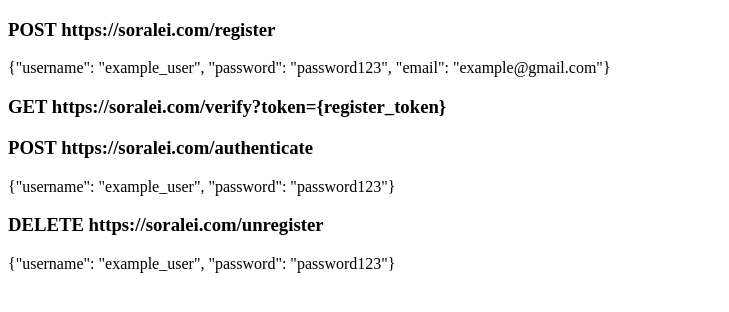
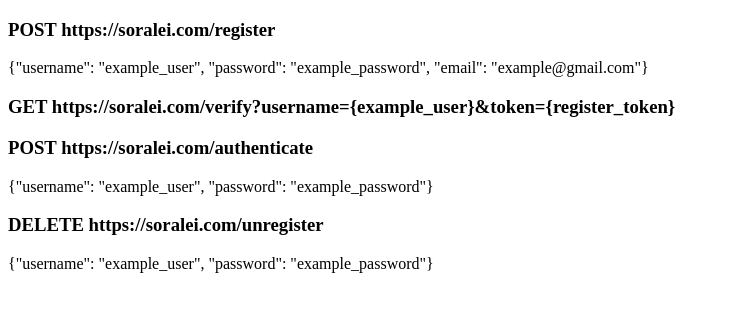
Before and after one commit to Soralei/rpimain_server, a website: page public/help.html in a window 1280 px wide. Shown: the whole page, without its empty margins (0-729 px from the left). Drawn offline with Linux system fonts and the light colour scheme.

Commit message:
updating /help

```diff
--- a/public/help.html
+++ b/public/help.html
@@ -3,12 +3,12 @@
 <body>
 
 <h3>POST https://soralei.com/register</h3>
-<p>{"username": "example_user", "password": "password123", "email": "example@gmail.com"}</p>
-<h3>GET https://soralei.com/verify?token={register_token}</h3>
+<p>{"username": "example_user", "password": "example_password", "email": "example@gmail.com"}</p>
+<h3>GET https://soralei.com/verify?username={example_user}&token={register_token}</h3>
 <h3>POST https://soralei.com/authenticate</h3>
-<p>{"username": "example_user", "password": "password123"}</p>
+<p>{"username": "example_user", "password": "example_password"}</p>
 <h3>DELETE https://soralei.com/unregister</h3>
-<p>{"username": "example_user", "password": "password123"}</p>
+<p>{"username": "example_user", "password": "example_password"}</p>
 
 </body>
 </html>
```
